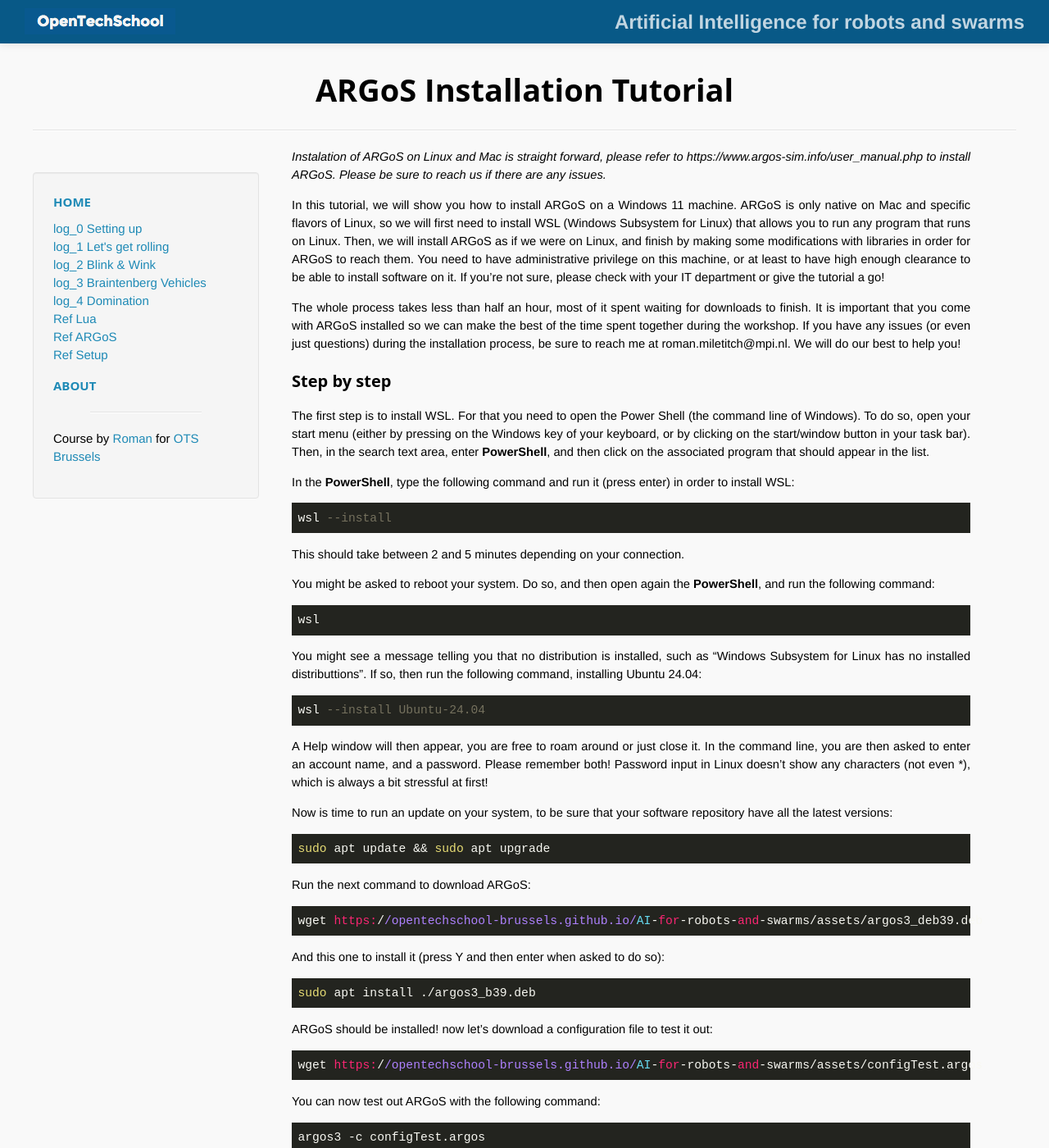
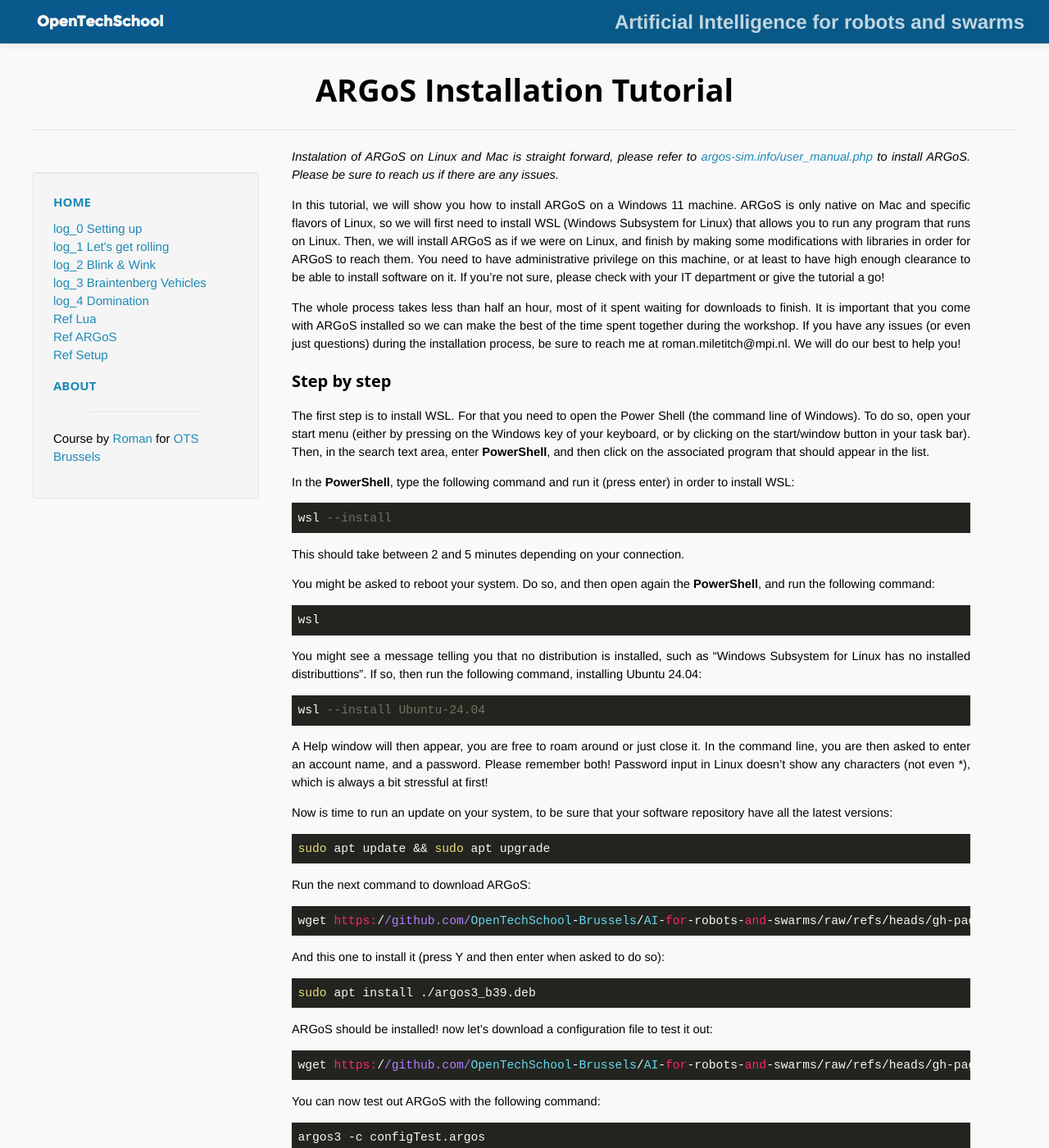
Before and after one commit to OpenTechSchool-Brussels/AI-for-robots-and-swarms, a Jekyll site: the page built from ref_install.md, in a window 1280 px wide and 1400 px high. Shown: the whole window at 82% size. Built offline with Jekyll 4.4.1, drawn with Linux system fonts in a browser that asks for light colours; Markdown is read by kramdown in place of the engine named in the settings; some of the changed lines change nothing that is shown.

Commit message:
Update links to ARGoS installation resources

````diff
--- a/ref_install.md
+++ b/ref_install.md
@@ -3,7 +3,7 @@
 title:  "ARGoS Installation Tutorial"
 ---
 
-*Instalation of ARGoS on Linux and Mac is straight forward, please refer to https://www.argos-sim.info/user_manual.php to install ARGoS. Please be sure to reach us if there are any issues.*
+*Instalation of ARGoS on Linux and Mac is straight forward, please refer to [argos-sim.info/user_manual.php](http://www.argos-sim.info/user_manual.php) to install ARGoS. Please be sure to reach us if there are any issues.*
 
 In this tutorial, we will show you how to install ARGoS on a Windows 11 machine. ARGoS is only native on Mac and specific flavors of Linux, so we will first need to install WSL (Windows Subsystem for Linux) that allows you to run any program that runs on Linux. Then, we will install ARGoS as if we were on Linux, and finish by making some modifications with libraries in order for ARGoS to reach them. You need to have administrative privilege on this machine, or at least to have high enough clearance to be able to install software on it. If you’re not sure, please check with your IT department or give the tutorial a go!
 
@@ -39,7 +39,7 @@
 
 Run the next command to download ARGoS:
 ```bash
-wget https://opentechschool-brussels.github.io/AI-for-robots-and-swarms/assets/argos3_deb39.deb
+wget https://github.com/OpenTechSchool-Brussels/AI-for-robots-and-swarms/raw/refs/heads/gh-pages/assets/argos3_b59.deb
 ```
 
 And this one to install it (press Y and then enter when asked to do so):
@@ -49,7 +49,7 @@
 
 ARGoS should be installed! now let's download a configuration file to test it out:
 ```bash
-wget https://opentechschool-brussels.github.io/AI-for-robots-and-swarms/assets/configTest.argos
+wget https://github.com/OpenTechSchool-Brussels/AI-for-robots-and-swarms/raw/refs/heads/gh-pages/assets/configTest.argos
 ```
 
 You can now test out ARGoS with the following command:
````
